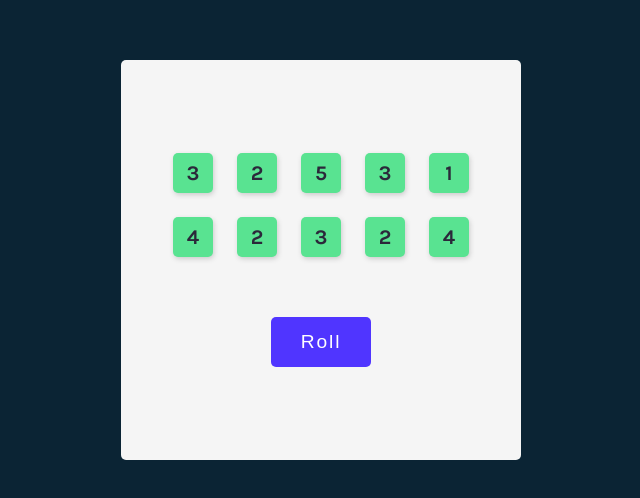
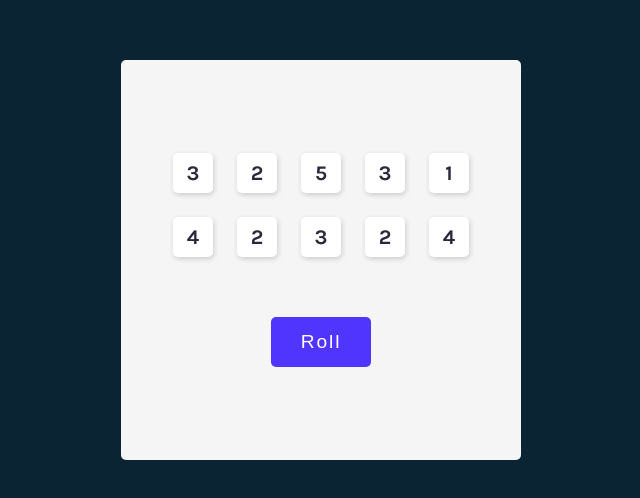
Before and after one commit to timlidz/Tenzies, a React (Vite) app: page / in a window 1280 px wide. Shown: the part 140-638 px from the top of the page, without its empty margins (319-959 px from the left). Built offline with nearby package versions, Linux system fonts and the light colour scheme.

Commit message:
color changed when button is clicked for holding or not

```diff
--- a/src/App.jsx
+++ b/src/App.jsx
@@ -10,16 +10,22 @@ function App() {
     let arr = []
     for (let i = 0; i<10; i++){
       let num = Math.ceil(Math.random()*6);
-      arr.push({value: num, isHeld: true, id: nanoid()})
+      arr.push({value: num, isHeld: false, id: nanoid()})
     }
     return arr;
+  }
+
+  function hold(id) {
+
+    setNewDice(prev => prev.map((el) => el.id === id ? {...el,isHeld : !el.isHeld} : el))
+
   }
 
 
   return (
     <main>
       <section className='numbers'>
-        {newDice.map(el => <Die value={el.value} key={el.id} isHeld={el.isHeld}/> )}
+        {newDice.map(el => <Die value={el.value} key={el.id} isHeld={el.isHeld} hold={hold} id={el.id}/> )}
       </section>
 
       <button onClick={() => setNewDice(generateAllNewDice())} className='rollBtn'>Roll</button>
--- a/src/Die.jsx
+++ b/src/Die.jsx
@@ -2,9 +2,10 @@ function Die(props){
 
    const classList = props.isHeld ? 'numberBtn isHeld' : 'numberBtn'
 
+
    return (
       <>
-         <button className={classList}>{props.value}</button>
+         <button onClick={() => props.hold(props.id)} className={classList}>{props.value}</button>
       </>
    )
 
```
